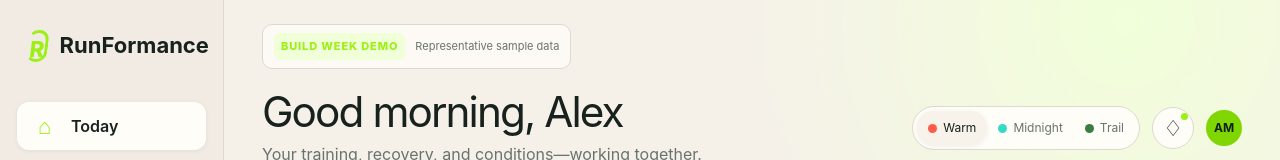
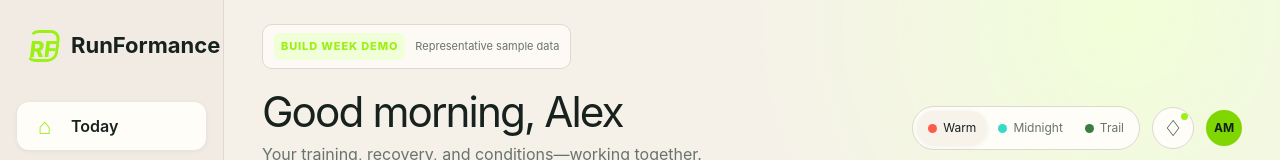
Before and after one commit to trail-clown/runformance, a Next.js app: page / in a window 1280 px wide. Shown: the top 160 px of the page. Built offline with nearby package versions, Linux system fonts and the light colour scheme.

Commit message:
Update sidebar logo from R to RF

```diff
--- a/app/page.tsx
+++ b/app/page.tsx
@@ -81,7 +81,7 @@ export default function Home() {
   useEffect(()=>{ document.documentElement.dataset.theme=theme; localStorage.setItem("runformance-theme",theme); },[theme]);
   const subtitle=useMemo(()=>view==="Today"?"Your training, recovery, and conditions—working together.":view==="Plan"?"A plan that flexes without losing the goal.":view==="Coach"?"Ask why, change course, keep moving forward.":"Bring your signals together. Keep control of your data.",[view]);
   return <div className="app-shell">
-    <aside><div className="brand"><span className="brand-mark">R</span><b>RunFormance</b></div><nav>{nav.map(n=><button key={n.label} className={view===n.label?"active":""} onClick={()=>setView(n.label)}><i>{n.icon}</i>{n.label}</button>)}</nav><div className="sidebar-quote"><span>✦</span><p>Better runs.<br/>Better recovery.</p><small>Better health.</small></div><div className="profile"><span>AM</span><div><b>Alex Morgan</b><small>View profile</small></div><em>⌄</em></div></aside>
+    <aside><div className="brand"><span className="brand-mark">RF</span><b>RunFormance</b></div><nav>{nav.map(n=><button key={n.label} className={view===n.label?"active":""} onClick={()=>setView(n.label)}><i>{n.icon}</i>{n.label}</button>)}</nav><div className="sidebar-quote"><span>✦</span><p>Better runs.<br/>Better recovery.</p><small>Better health.</small></div><div className="profile"><span>AM</span><div><b>Alex Morgan</b><small>View profile</small></div><em>⌄</em></div></aside>
     <main><div className="demo-banner"><span>Build Week demo</span><p>Representative sample data</p></div><header><div><p className="mobile-brand">RunFormance</p><h1>{view==="Today"?"Good morning, Alex":view}</h1><p>{subtitle}</p></div><div className="header-actions"><div className="theme-switcher" aria-label="Choose appearance">{themes.map(t=><button key={t.id} className={theme===t.id?"selected":""} onClick={()=>setTheme(t.id)} title={`${t.name} theme`}><i style={{background:t.color}}></i><span>{t.name}</span></button>)}</div><button className="bell" aria-label="Notifications">♢<i></i></button><span className="avatar">AM</span></div></header>
       {view==="Today"&&<TodayView onStart={()=>setModal(true)}/>} {view==="Plan"&&<PlanView/>} {view==="Coach"&&<CoachView/>} {view==="Connections"&&<ConnectionsView/>}
     </main>
```
